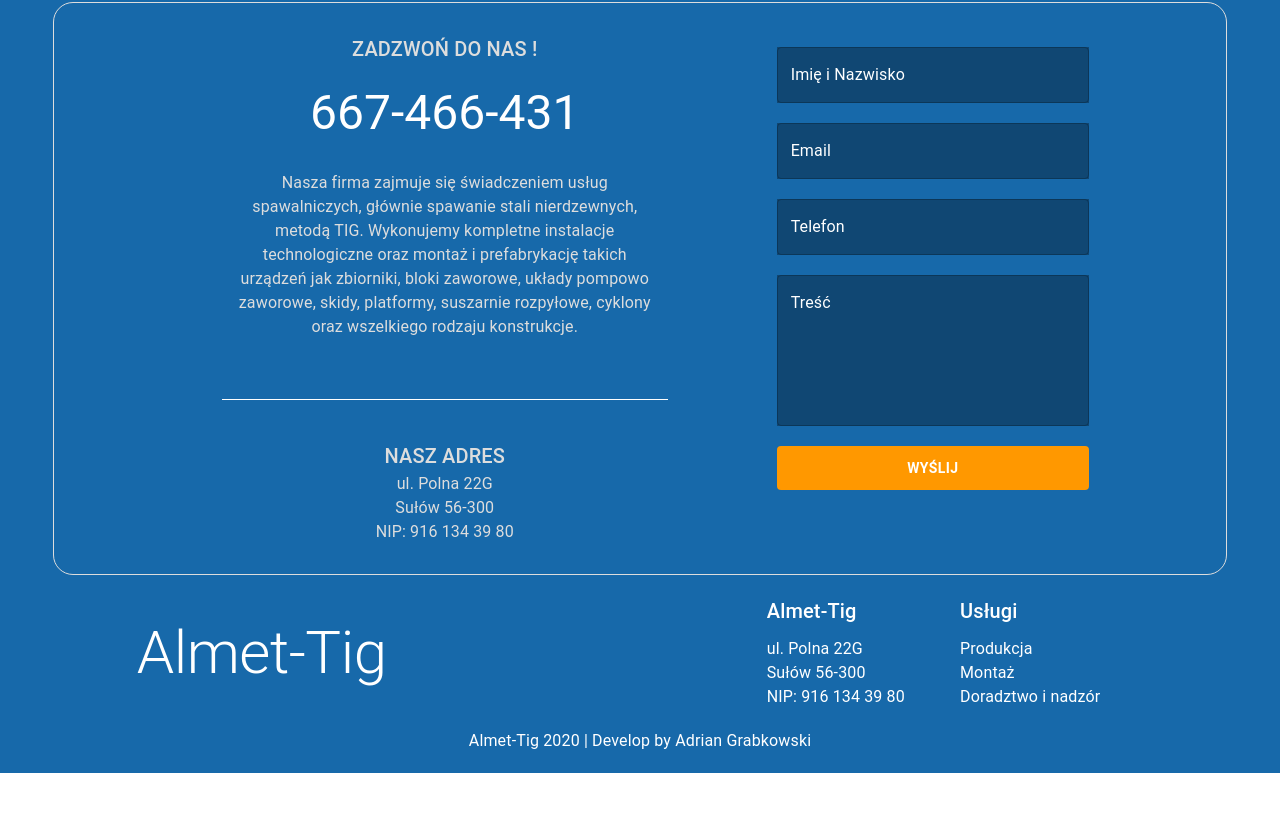
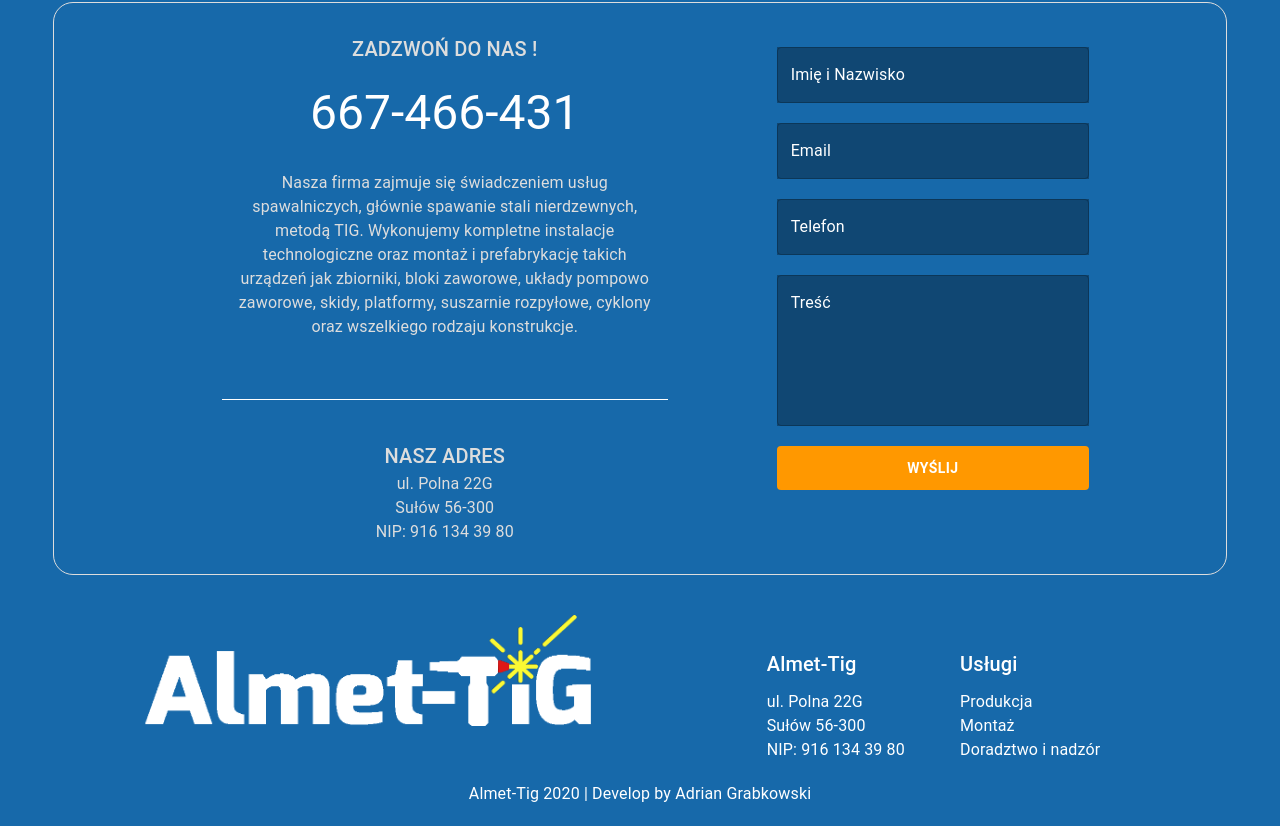
Before and after one commit to JuveAdrian/almet-tig, a React (Create React App) app in the folder almet-tig/: page /o-nas in a window 1280 px wide. Shown: the part 900-1726 px from the top of the page. Before the commit the page ends 1673 px from the top, so only its background shows below. Built offline with nearby package versions, Linux system fonts and the light colour scheme.

Commit message:
v1.0.1 add logo in footer, and fix logo in navbar

```diff
--- a/almet-tig/src/components/Footer.js
+++ b/almet-tig/src/components/Footer.js
@@ -1,6 +1,8 @@
 import React from 'react';
 
 import { Grid, Typography, Divider, TextField, Button, Box } from '@material-ui/core';
+
+import pageLogo from '../logo.png'
 
 class Footer extends React.Component {
     render () {
@@ -45,7 +47,7 @@
 
                 <Grid item xs={10}  md={6} style={{ padding: '20px 30px' }}>
                 <Typography variant="h2">
-                        Almet-Tig
+                        <img src={pageLogo} style={{ width: '80%' }} alt="logo" />
                     </Typography>
 
                 </Grid>
--- a/almet-tig/src/components/Navbar.js
+++ b/almet-tig/src/components/Navbar.js
@@ -97,7 +97,7 @@
     const sideList = slider => (
         <Box className={ classes.menuSliderContainer } component="div" onClick={toogleSlider(slider, false)} >
             <Link to='/'>
-                <Avatar className={classes.avatar} src={pageLogo}  alt="avatar" />
+                <img src={pageLogo} alt="logo" style={{ width: '240px', padding: '30px 5px' }} />
             </Link>
             <Divider />
             <List>
```
